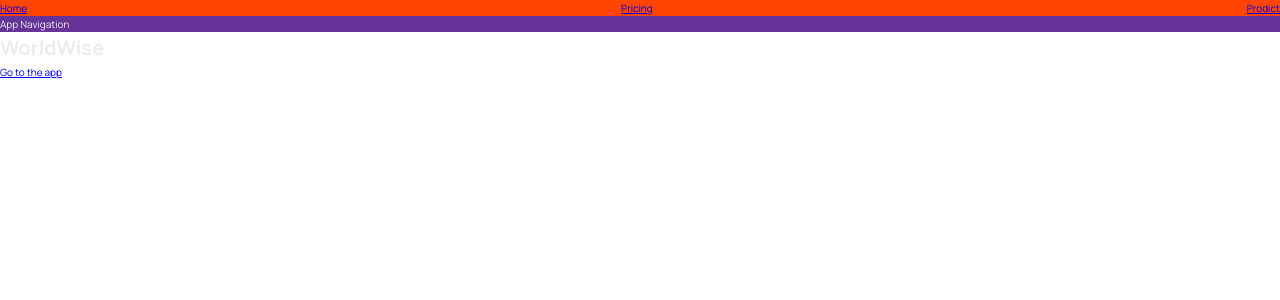
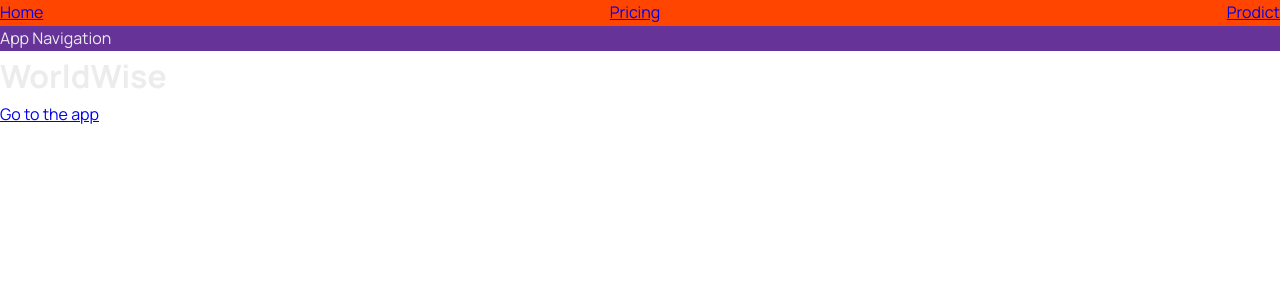
Before and after one commit to Tarun-Mittal-cell/WorldWise, a React (Vite) app: page / in a window 1280 px wide. Shown: the top 300 px of the page. Built offline with nearby package versions, Linux system fonts and the light colour scheme.

Commit message:
edited index.css and changed layout

```diff
--- a/src/index.css
+++ b/src/index.css
@@ -22,7 +22,7 @@
 }
 
 html {
-  font-size: 62.5%;
+  font-size: 100%; /* Adjusted base font size */
   box-sizing: border-box;
 }
 
@@ -34,7 +34,7 @@ body {
 }
 
 label {
-  font-size: 1.6rem;
+  font-size: 1.6rem; /* This will now be 16px if the browser default is 16px */
   font-weight: 600;
 }
 
@@ -43,7 +43,7 @@ textarea {
   width: 100%;
   padding: 0.8rem 1.2rem;
   font-family: inherit;
-  font-size: 1.6rem;
+  font-size: 1.6rem; /* This will also be 16px */
   border: none;
   border-radius: 5px;
   background-color: var(--color-light--3);
@@ -62,7 +62,7 @@ input:focus {
   color: var(--color-dark--1);
   text-transform: uppercase;
   text-decoration: none;
-  font-size: 1.6rem;
+  font-size: 1.6rem; /* And this too */
   font-weight: 600;
   padding: 1rem 3rem;
   border-radius: 5px;
```
